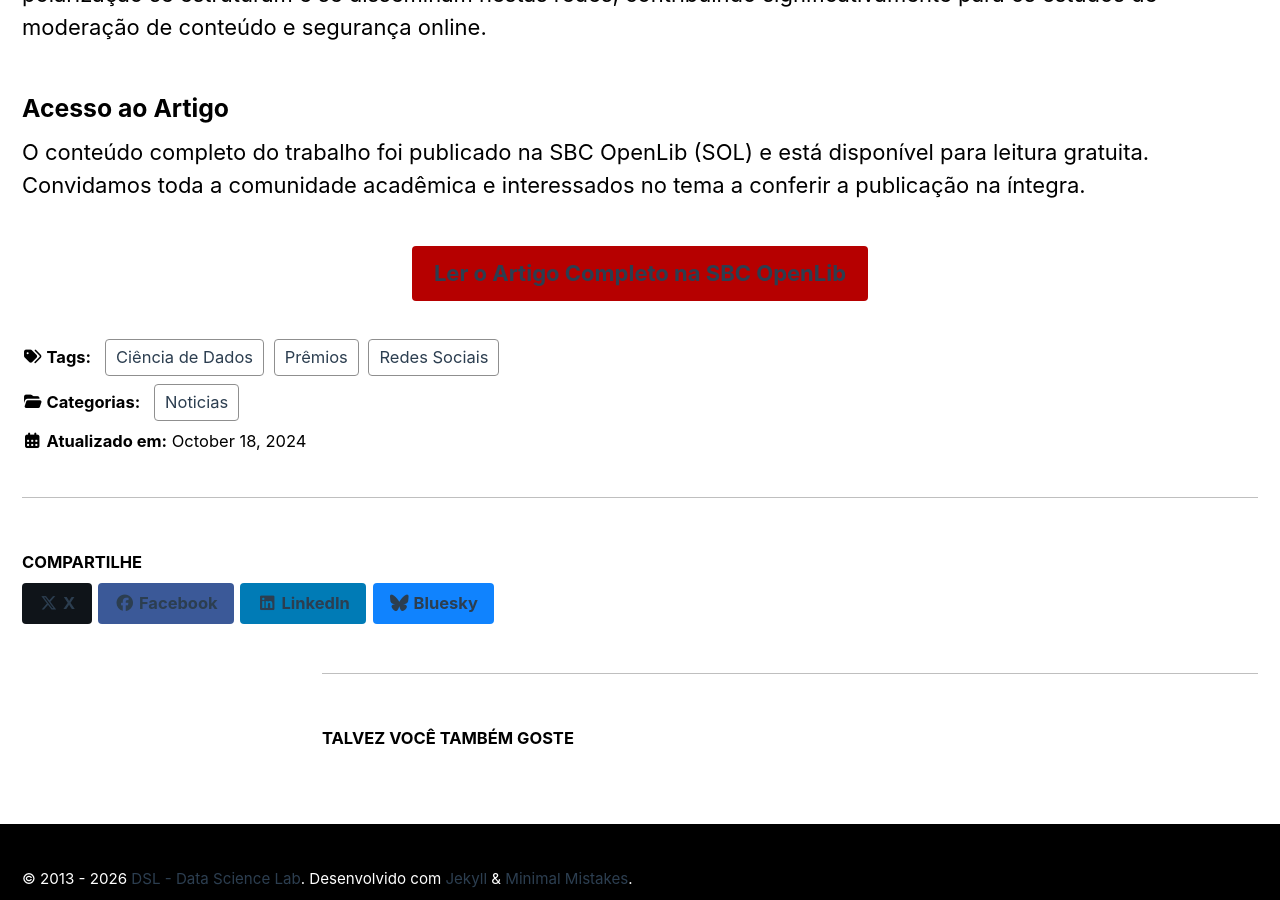
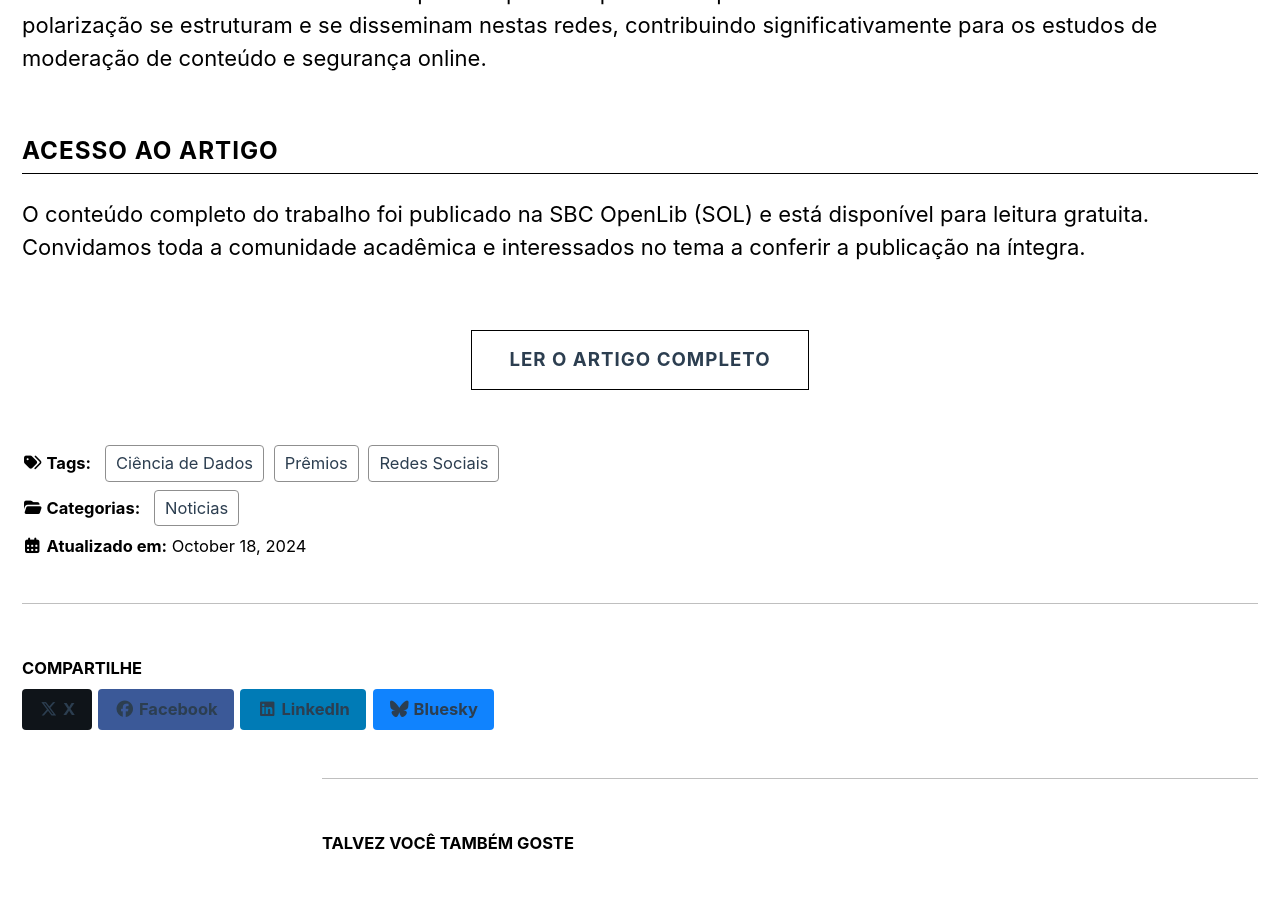
Before and after one commit to dsl-ufes/site, a Jekyll site: the page built from _posts/2024-10-18-premiacao-thamya-webmedia.md, in a window 1280 px wide and 900 px high, scrolled down 710 px. Built offline with Jekyll 4.4.1, drawn with Linux system fonts in a browser that asks for light colours; cached includes are drawn as plain includes.

Commit message:
update: noticia inicial

```diff
--- a/_posts/2024-10-18-premiacao-thamya-webmedia.md
+++ b/_posts/2024-10-18-premiacao-thamya-webmedia.md
@@ -14,16 +14,16 @@ header:
 
 Temos o orgulho de anunciar que o artigo **"Characterizing the Toxicity of the Brazilian Extremist Communities on Telegram"**, desenvolvido pelos pesquisadores do DSL Thamya Donadia, Athus Cavalini e Giovanni Comarela, foi prestigiado com o prêmio de **Melhor Artigo Curto** durante o 30° Simpósio Brasileiro de Sistemas Multimídia e Web (WebMedia 2024), realizado no dia 18 de outubro de 2024.
 
-### Sobre a Pesquisa
+<h3 style="text-transform: uppercase; font-size: 1.1em; letter-spacing: 1px; color: #000; margin-top: 2.5em; margin-bottom: 1em; border-bottom: 1px solid #000; padding-bottom: 8px;">Sobre a Pesquisa</h3>
 
 O trabalho premiado lança luz sobre o comportamento em ambientes digitais pouco moderados. A pesquisa aborda a complexa dinâmica de grupos extremistas brasileiros na plataforma Telegram, utilizando técnicas avançadas de Ciência de Dados e Processamento de Linguagem Natural para quantificar e caracterizar os níveis de toxicidade das mensagens trocadas.
 
 Os resultados fornecem uma base empírica importante para a compreensão de como o discurso de ódio e a polarização se estruturam e se disseminam nestas redes, contribuindo significativamente para os estudos de moderação de conteúdo e segurança online.
 
-### Acesso ao Artigo
+<h3 style="text-transform: uppercase; font-size: 1.1em; letter-spacing: 1px; color: #000; margin-top: 2.5em; margin-bottom: 1em; border-bottom: 1px solid #000; padding-bottom: 8px;">Acesso ao Artigo</h3>
 
 O conteúdo completo do trabalho foi publicado na SBC OpenLib (SOL) e está disponível para leitura gratuita. Convidamos toda a comunidade acadêmica e interessados no tema a conferir a publicação na íntegra.
 
-<div style="text-align: center; margin-top: 2em;">
-  <a href="https://sol.sbc.org.br/index.php/webmedia/article/view/30334" target="_blank" class="btn btn--primary btn--large">Ler o Artigo Completo na SBC OpenLib</a>
+<div style="text-align: center; margin-top: 3em; margin-bottom: 1em;">
+  <a href="https://sol.sbc.org.br/index.php/webmedia/article/view/30334" target="_blank" style="display: inline-block; padding: 0.8em 2em; border: 1px solid #000; color: #000; background-color: transparent; text-decoration: none; font-weight: bold; text-transform: uppercase; font-size: 0.85em; letter-spacing: 1px; transition: background-color 0.2s ease;">Ler o Artigo Completo</a>
 </div>
```
